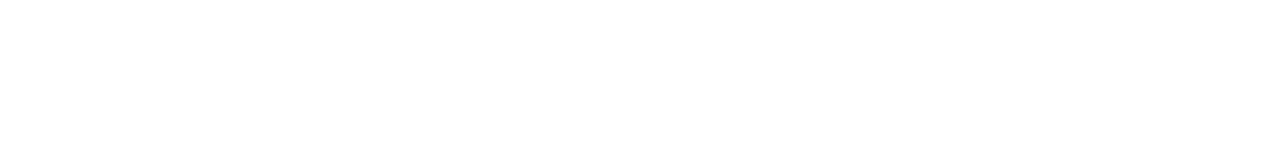
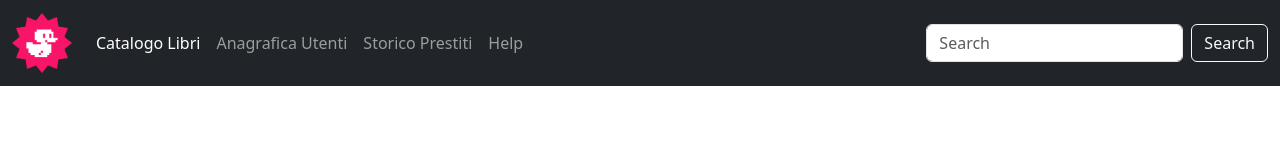
Before and after one commit to KehnAdrian31/html-css-bootstrap-dashboard, a plain HTML site: page index.html in a window 1280 px wide. Drawn offline with nearby package versions, Linux system fonts and the light colour scheme.

Commit message:
[add] header

```diff
--- a/css/style.css
+++ b/css/style.css
@@ -0,0 +1,9 @@
+*{
+  margin: 0;
+  padding: 0;
+  box-sizing: border-box;
+}
+
+#logo{
+  width: 60px;
+}
--- a/index.html
+++ b/index.html
@@ -3,17 +3,49 @@
 <head>
   <meta charset="UTF-8">
   <meta name="viewport" content="width=device-width, initial-scale=1.0">
+  <link rel="stylesheet" href="https://cdnjs.cloudflare.com/ajax/libs/font-awesome/6.7.2/css/all.min.css" integrity="sha512-Evv84Mr4kqVGRNSgIGL/F/aIDqQb7xQ2vcrdIwxfjThSH8CSR7PBEakCr51Ck+w+/U6swU2Im1vVX0SVk9ABhg==" crossorigin="anonymous" referrerpolicy="no-referrer" />
   <link href="https://cdn.jsdelivr.net/npm/bootstrap@5.3.7/dist/css/bootstrap.min.css" rel="stylesheet" integrity="sha384-LN+7fdVzj6u52u30Kp6M/trliBMCMKTyK833zpbD+pXdCLuTusPj697FH4R/5mcr" crossorigin="anonymous">
   <link rel="stylesheet" href="./css/style.css">
   <title>html-css-bootstrap-dashboard</title>
 </head>
 <body>
   <header>
-
+    <nav class="navbar navbar-expand-lg bg-dark borfer-bottom border-body" data-bs-theme="dark">
+  <div class="container-fluid">
+    <a class="navbar-brand" href="#">
+      <img id="logo" src="./assets/img/duck.png" alt="">
+    </a>
+    <button class="navbar-toggler" type="button" data-bs-toggle="collapse" data-bs-target="#navbarSupportedContent" aria-controls="navbarSupportedContent" aria-expanded="false" aria-label="Toggle navigation">
+      <span class="navbar-toggler-icon"></span>
+    </button>
+    <div class="collapse navbar-collapse" id="navbarSupportedContent">
+      <ul class="navbar-nav me-auto mb-2 mb-lg-0">
+        <li class="nav-item">
+          <a class="nav-link active" aria-current="page" href="#">Catalogo Libri</a>
+        </li>
+        <li class="nav-item">
+          <a class="nav-link" href="#">Anagrafica Utenti</a>
+        </li>
+        <li class="nav-item dropdown">
+          <a class="nav-link" href="#">Storico Prestiti</a>
+        </li>
+        <li class="nav-item">
+          <a class="nav-link">Help</a>
+        </li>
+      </ul>
+      <form class="d-flex" role="search">
+        <input class="form-control me-2" type="search" placeholder="Search" aria-label="Search"
+        data-bs-theme="light"/>
+        <button class="btn btn-outline-light" type="submit">Search</button>
+      </form>
+    </div>
+  </div>
+</nav>
   </header>
   <main>
 
   </main>
+<script src="https://cdn.jsdelivr.net/npm/bootstrap@5.3.7/dist/js/bootstrap.bundle.min.js" integrity="sha384-ndDqU0Gzau9qJ1lfW4pNLlhNTkCfHzAVBReH9diLvGRem5+R9g2FzA8ZGN954O5Q" crossorigin="anonymous"></script>
+</body>
 
-</body>
 </html>
```
